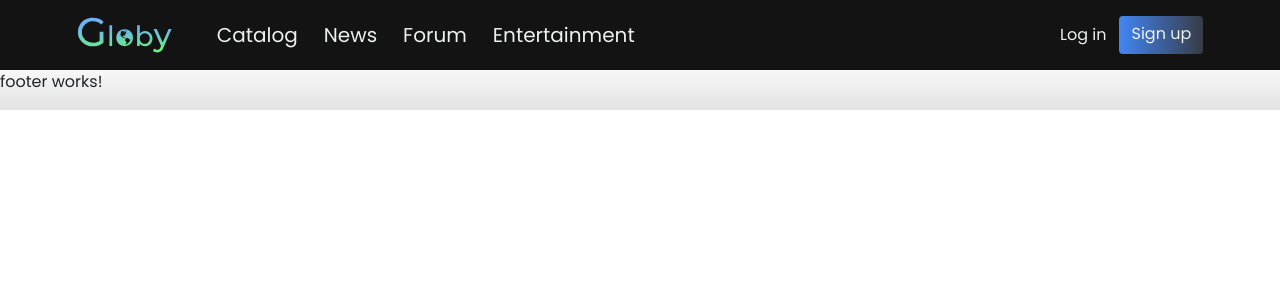
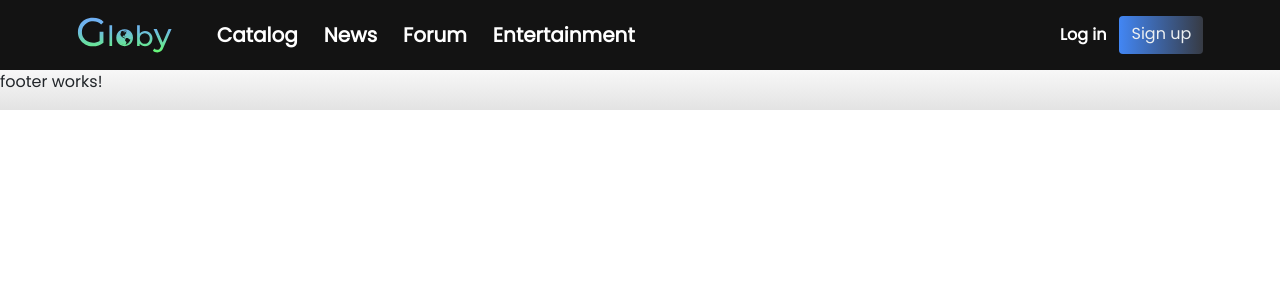
Before and after one commit to AlekseySharko/PortalAngular, an Angular app: page /catalog in a window 1280 px wide. Shown: the top 300 px of the page. Built offline with nearby package versions, Linux system fonts and the light colour scheme.

Commit message:
Changes link hover

```diff
--- a/src/app/header/header.component.css
+++ b/src/app/header/header.component.css
@@ -16,10 +16,23 @@
 li, a, button {
   text-decoration: none;
   color: var(--text-color);
-  transition: all 0.3s ease 0ms;
+  transition: all 0.3s ease;
 }
-a:hover {
-  color: var(--hover-color);
+.regular-link {
+  background: #7F7FD5;  /* fallback for old browsers */
+  background: -webkit-linear-gradient(to right, white, white 40% ,#91EAE4 60%, #86A8E7, #7F7FD5);  /* Chrome 10-25, Safari 5.1-6 */
+  background: linear-gradient(to right, white, white 40% ,#91EAE4 60%, #86A8E7, #7F7FD5); /* W3C, IE 10+/ Edge, Firefox 16+, Chrome 26+, Opera 12+, Safari 7+ */
+  background-size: 500%;
+  background-position: left;
+  -webkit-background-clip: text;
+  -webkit-text-fill-color: transparent;
+  -mo-text-fill-color: transparent;
+  font-weight: 600;
+  -mo-text-fill-color: transparent;
+  transition: background-position 0.5s ease;
+}
+.regular-link:hover {
+  background-position: right;
 }
 .header-burger > div{
   width: 1.5625rem;
--- a/src/app/header/header.component.html
+++ b/src/app/header/header.component.html
@@ -9,10 +9,10 @@
   </div>
   <div class="right-header">
     <div class="header-nav-list" (click)="toggleDropdown()" [classToggle]="toggleValue" [toggleClass]="'header-nav-list-toggle'">
-      <a class="btn" routerLink="/catalog">Catalog</a>
-      <a class="btn" href="#">News</a>
-      <a class="btn" href="#">Forum</a>
-      <a class="btn" href="#">Entertainment</a>
+      <a class="btn regular-link" routerLink="/catalog">Catalog</a>
+      <a class="btn regular-link" href="#">News</a>
+      <a class="btn regular-link" href="#">Forum</a>
+      <a class="btn regular-link" href="#">Entertainment</a>
     </div>
     <app-right-column></app-right-column>
   </div>
--- a/src/app/header/right-column/user-bar/unknown-user-bar/unknown-user-bar.component.css
+++ b/src/app/header/right-column/user-bar/unknown-user-bar/unknown-user-bar.component.css
@@ -1,5 +1,5 @@
 .btn-sign-up:hover {
-  color: #99f2c8;
+  color: white;
 }
 .btn-sign-up {
   border-style: none;
--- a/src/app/header/right-column/user-bar/unknown-user-bar/unknown-user-bar.component.html
+++ b/src/app/header/right-column/user-bar/unknown-user-bar/unknown-user-bar.component.html
@@ -1,4 +1,4 @@
 <div class="d-flex">
-  <a class="btn btn-log-in user-unknown-bnt" href="#">Log in</a>
+  <a class="btn btn-log-in user-unknown-bnt  regular-link" href="#">Log in</a>
   <a class="btn btn-sign-up user-unknown-bnt" href="#">Sign up</a>
 </div>
```
